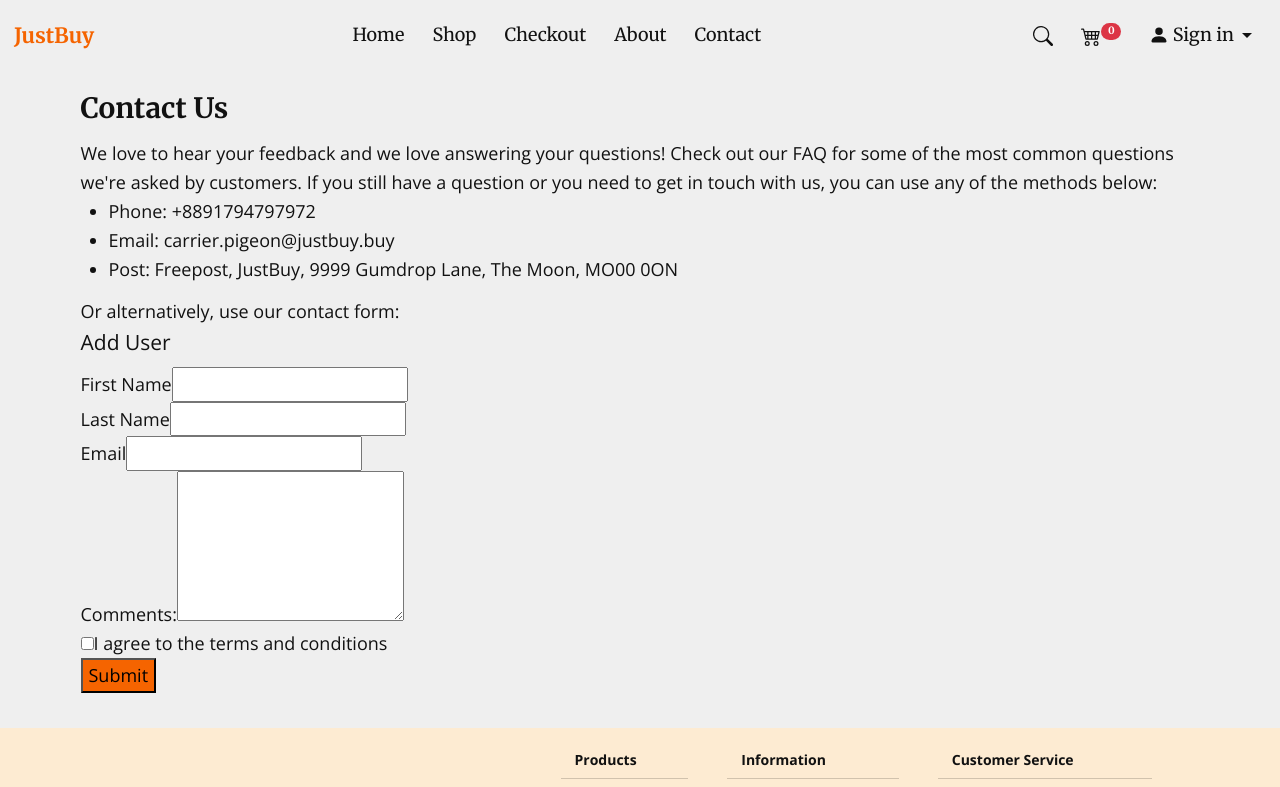
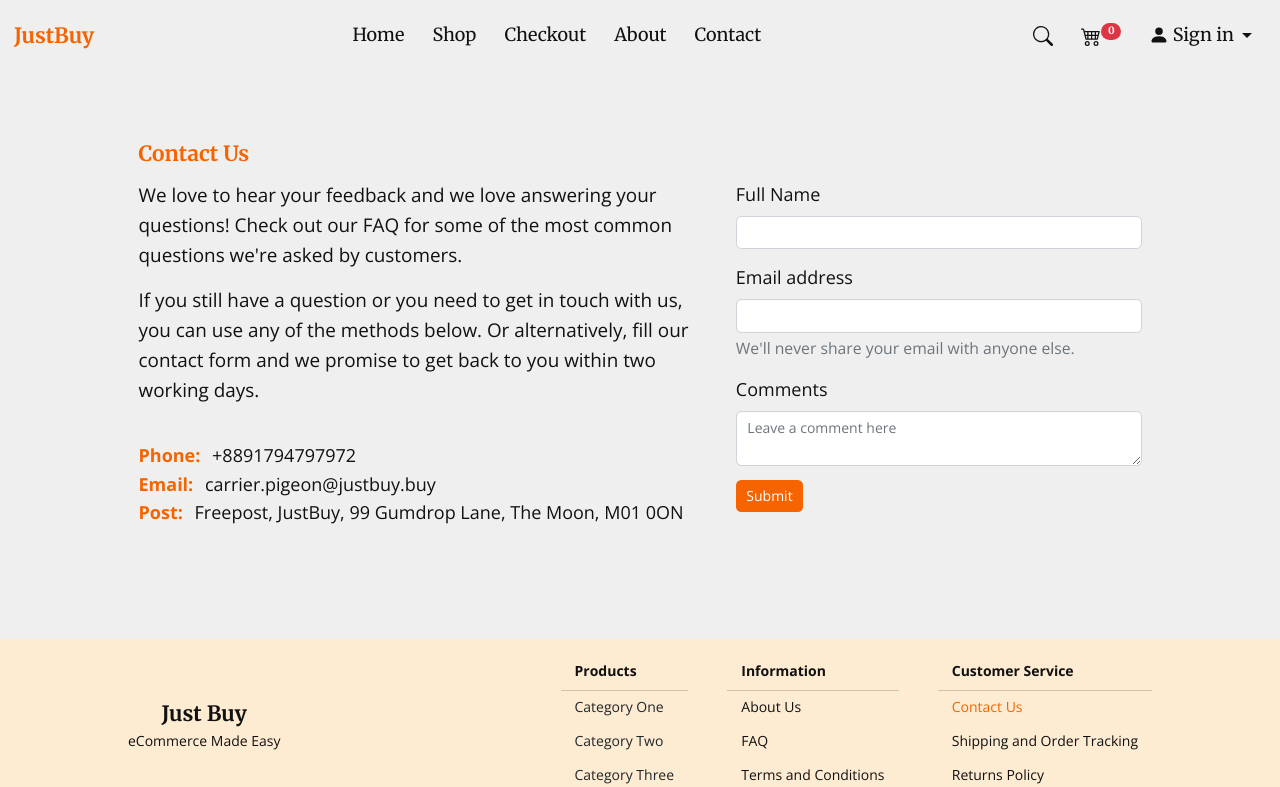
Before and after one commit to Spacepineapple/just_buy, a React (Create React App) app: page /contact in a window 1280 px wide. Shown: the top 787 px of the page. Built offline with nearby package versions, Linux system fonts and the light colour scheme.

Commit message:
Add content and styling to contact apge

```diff
--- a/src/components/pages/Contact.js
+++ b/src/components/pages/Contact.js
@@ -1,52 +1,80 @@
-import React from 'react';
+import React from "react";
 
 function Contact() {
   return (
-        <div className="container">
-            <h2>Contact Us</h2>
-            <p>We love to hear your feedback and we love answering your questions! Check out our FAQ for some of the most common questions we're asked by customers. If you still have a question or you need to get in touch with us, you can use any of the methods below:</p>
-            <ul>
-                <li>Phone: +8891794797972</li>
-                <li>Email: carrier.pigeon@justbuy.buy</li>
-                <li>Post: Freepost, JustBuy, 9999 Gumdrop Lane, The Moon, MO00 0ON</li>
+    <div className="custom-container contact">
+      <div className="contact-hero row py-4">
+        <h2 className="contact-heading">Contact Us</h2>
+        <div className="contact-left col-7">
+          <p className="contact-text">
+            We love to hear your feedback and we love answering your questions!
+            Check out our FAQ for some of the most common questions we're asked
+            by customers.{" "}
+          </p>
+          <p className="contact-text">
+            If you still have a question or you need to get in touch with us,
+            you can use any of the methods below. Or alternatively, fill our
+            contact form and we promise to get back to you within two working
+            days.
+          </p>
+          <ul className="contact-details">
+            <li>
+              <span>Phone:</span> +8891794797972
+            </li>
+            <li>
+              <span>Email:</span> carrier.pigeon@justbuy.buy
+            </li>
+            <li>
+              <span>Post:</span> Freepost, JustBuy, 99 Gumdrop Lane, The Moon,
+              M01 0ON
+            </li>
           </ul>
-            <p>Or alternatively, use our contact form:</p>
-            <div className="contact-form">
+        </div>
+
+        <div className="contact-form contact-right col">
           <form>
-                    <fieldset>
-                        <legend>
-                            Add User
-                        </legend>
-                        <div>
-                            <label for="firstName">First Name</label>
-                            <input type="text" id="firstName" name="firstName"/>
+            <div className="mb-3">
+              <label for="exampleInputName" className="form-label">
+                Full Name
+              </label>
+              <input
+                type="fullName"
+                className="form-control"
+                id="exampleInputName"
+              />
             </div>
-                        <div>
-                            <label for="lastName">Last Name</label>
-                            <input type="text" id="lastName" name="lastName"/>
+            <div className="mb-3">
+              <label for="exampleInputEmail1" className="form-label">
+                Email address
+              </label>
+              <input
+                type="email"
+                className="form-control"
+                id="exampleInputEmail1"
+                aria-describedby="emailHelp"
+              />
+              <div id="emailHelp" className="form-text">
+                We'll never share your email with anyone else.
               </div>
-                        <div>
-                            <label for="email">Email</label>
-                            <input type="email" id="email" name="email"/>
             </div>
-                        <div>
-                            <label for="comments">Comments:</label>
-                            <textarea id="comments" name="comments" rows="5" columns="10">
-
-                            </textarea>
+            <div className="mb-3">
+              <label for="exampleTextarea" className="form-label">
+                Comments
+              </label>
+              <textarea
+                class="form-control"
+                placeholder="Leave a comment here"
+                id="exampleTextarea"
+              ></textarea>
             </div>
-                        <div>
-                            <input type="checkbox" name="terms" id="terms"/>
-                            <label for="terms">I agree to the terms and conditions</label>
-                        </div>
-                        <div>
-                            <button>Submit</button>
-                        </div>
-                    </fieldset>
+            <button type="submit" className="btn btn-primary">
+              Submit
+            </button>
           </form>
         </div>
       </div>
-    )
+    </div>
+  );
 }
 
 export default Contact;
--- a/src/index.css
+++ b/src/index.css
@@ -67,21 +67,48 @@ nav {
   padding: 0 0.75rem !important;
 }
 
+.contact-hero {
+  margin: 3.5rem 0;
+}
+
+.contact-details li > span {
+  color: #f56400;
+  font-weight: bold !important;
+  margin-right: 0.5rem !important;
+}
+
 .about-hero {
   display: flex !important;
   flex-direction: column !important;
 }
 
-.about-hero__heading {
+.about-hero__heading,
+.contact-heading {
   font-weight: bold;
   font-size: 1.5rem;
-  text-align: center;
+  text-align: left;
   margin-bottom: 1rem !important;
   color: #f56400;
 }
 
-.about-hero__text {
+.about-hero__text,
+.contact-text {
   font-size: 1.25rem;
+  margin-bottom: 1rem;
+}
+
+.contact-details {
+  padding-top: 1.5rem;
+  padding-bottom: 2rem;
+  list-style-type: none;
+  padding-left: 0 !important;
+}
+
+@media only screen and (max-width: 767px) {
+  .contact-hero {
+    display: flex !important;
+    flex-direction: column !important;
+  }
 }
 
 /* Media queries for responsive typography */
@@ -108,16 +135,20 @@ nav {
     padding: 0 !important;
   }
 
-  .about-hero {
+  .about-hero,
+  .contact-hero {
     margin: 3.5rem 0;
   }
 
-  .about-hero__heading {
+  .about-hero__heading,
+  .contact-heading {
     font-weight: bold;
   }
 
-  .about-hero__text {
+  .about-hero__text,
+  .contact-text {
     font-size: 1.35rem;
+    margin-bottom: 1rem;
   }
 
   .about-card {
@@ -165,4 +196,5 @@ nav {
 
 button {
   background-color: var(--primary-color) !important;
+  border: none !important;
 }
```
Lines whose indentation alone changed are shown as unchanged.
